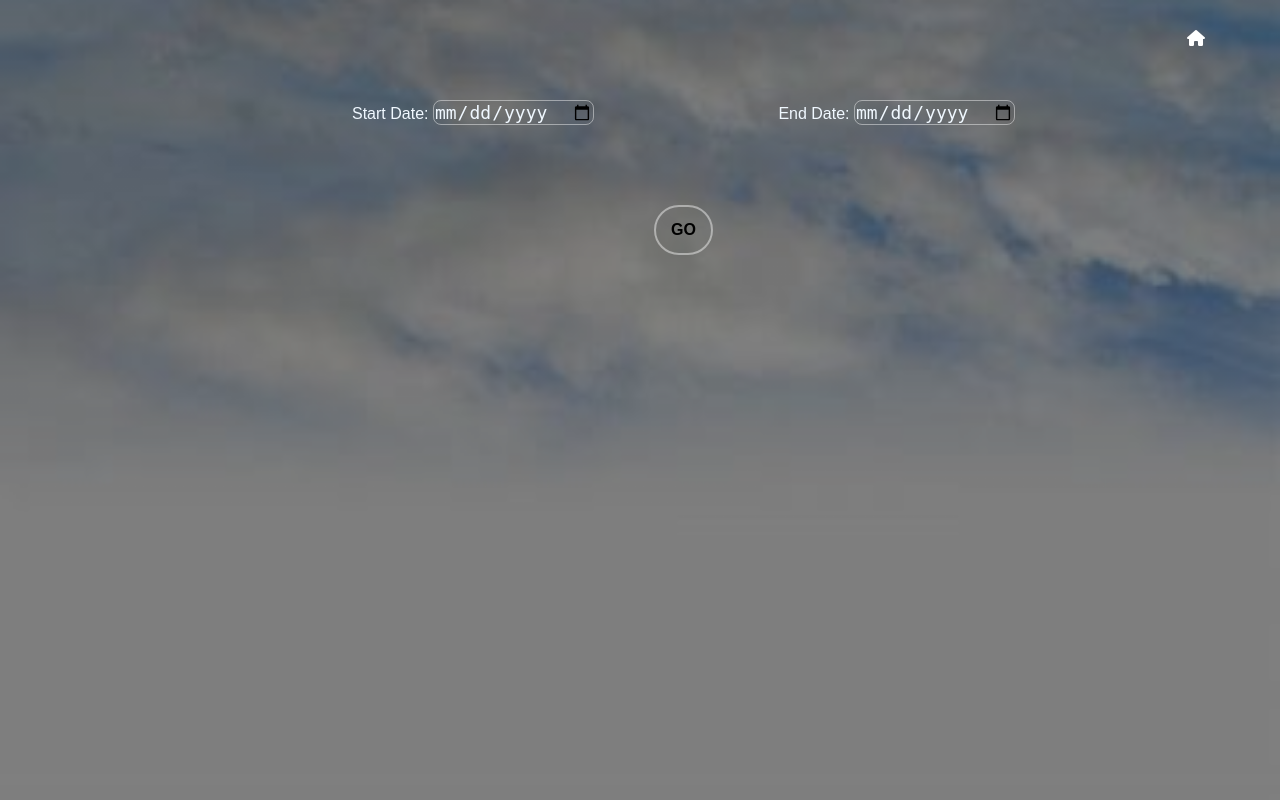
After one commit to Sanidhya-Maharia/pet-care-volunteer-platform, a Flask app: template Backend/templates/newsearch.html in a window 1280 px wide. The commit adds this page. Run offline with Flask 2, Linux system fonts and the light colour scheme; the template is opened without the code that fills it, so the values that code supplies are empty; some libraries are stand-ins or nearby versions.

Commit message:
frontend connected to backend
search, volunteer frontend connected to backend

```diff
--- a/Backend/app.py
+++ b/Backend/app.py
@@ -33,8 +33,7 @@ def signup():
     if request.method == 'POST':
         name = request.form['signupname']
         password = request.form['signuppass']
-        #password2 = request.form['signuprepass']
-        password2 = password
+        password2 = request.form['signuprepass']
         firstname = request.form['firstname']
         lastname = request.form['lastname']
         pincode = request.form['pincode']
@@ -53,6 +52,11 @@ def signup():
         if result2 == None:
             alert = "passwords don't match"
 
+        for x in List:
+            result3 = SignUp.check_not_null(x)
+            if result3 == None:
+                alert = "some fields were left empty"
+
         if alert == None:
             SignUp.updatelogindb(name, password)
             SignUp.updateprofiledb(name, firstname, lastname, pincode, city, phno, email)
@@ -70,11 +74,12 @@ def logout():
 
 @app.route("/volunteer",methods = ['POST', 'GET'])
 def volunteer():
+    username = session['name']
     if 'name' in session:
         if request.method == 'POST':
             start = request.form['sdate']
             end = request.form['edate']
-            pref = request.form['pref']
+            pref = request.form.get('pref')
             id = session['name']
             List = [start, end, pref]
 
@@ -88,14 +93,15 @@ def volunteer():
                 return redirect('/volunteer')
 
             Volunteer.check_for_existing(id, start, end, pref)
-            return "done"
+            return redirect("/")
 
-        return render_template('volunteer.html')
+        return render_template('testvol.html', username=username)
     else:
         return redirect('/login')
 
 @app.route("/search",methods = ['POST', 'GET'])
 def search():
+    display = None
     if 'name' in session:
         if request.method == 'POST':
             start = request.form['sdate']
@@ -107,9 +113,9 @@ def search():
                 if result1 == None:
                     return redirect('/search')
 
-            Search.getdata(start, end)
-            return "check console"
+            results = Search.getdata(start, end)
+            display = results
 
-        return render_template('search.html')
+        return render_template('newsearch.html', display=display)
     else:
         return redirect('/login')
--- a/Backend/static/css/newstyle.css
+++ b/Backend/static/css/newstyle.css
@@ -24,7 +24,6 @@ header {
 }
 .nav-area li {
 	display: inline-block;
-    float: right;
 }
 
 .nav-area li a {
@@ -45,8 +44,8 @@ header {
     place-items: center;
     text-align: center;
     background-size: cover;
-    margin-left: 180px;
-    padding-top: 330px;
+    margin-left: 100px;
+    padding-top: 100px;
     padding-left: 100px;
 }
 
@@ -87,3 +86,15 @@ button{
   button:hover{
     background: aliceblue;
 }
+
+.results{
+    color: white;
+    text-align: center;
+    margin-top: 30px;
+    font-size: large;
+    font-weight: 800;
+}
+
+.results p{
+    outline-style: solid;
+}
--- /dev/null
+++ b/Backend/templates/newsearch.html
@@ -0,0 +1,43 @@
+<!DOCTYPE html>
+<html lang="en">
+<head>
+    <meta charset="UTF-8">
+    <meta http-equiv="X-UA-Compatible" content="IE=edge">
+    <meta name="viewport" content="width=device-width, initial-scale=1.0">
+    <title>Search</title>
+    <!-- <link href="https://fonts.googleapis.com/css2?family=Poppins:wght@400;600;700;900&display=swap" rel="stylesheet"> -->
+    <!-- <link rel= "stylesheet" type= "text/css" href= "{{ url_for('static',filename='css/style1.css') }}"> -->
+    <script src="https://kit.fontawesome.com/29ecd4a282.js" crossorigin="anonymous"></script>
+    <link rel= "stylesheet" type= "text/css" href= "{{ url_for('static',filename='css/newstyle.css') }}">
+</head>
+<body>
+    <header>
+    <div class="wrapper">
+<ul class="nav-area">
+<li><a href="/"><i class="fa fa-home"></i></a></li>
+</ul>
+</div>
+<!-- <div class="welcome-text">
+        <h1>
+We care About<br><span>Your Pets</span></h1>
+<a href="/login">Get Started</a>
+    </div> -->
+        <div class="box">
+            <form action="/search" method="post">
+                <span>Start Date:     <input type="date" name="sdate"></span>
+                <span>End Date:      <input type="date" name="edate"></span><br>
+                <div class="btn"><button>GO</button></div>
+            </form>
+        </div>
+        <div class="results">
+            {% if display %}
+                {% for result in display %}
+                    <p>User: {{result["_id"]}}, Start date: {{result["start_date"]}}, End Date: {{result["end_date"]}}, Preference: {{result["preference"]}}</p>
+                    <br>
+                {% endfor %}
+            {% endif %}
+        </div>
+</header>
+
+</body>
+</html>
```
Also changed, not shown: Backend/static/css/style6.css (+18 -4 lines), Backend/templates/signuptest.html (+7 -3 lines), Backend/templates/testvol.html (+5 -5 lines), Database_Handler/handler.py (+5 -2 lines), Backend/static/vol.jpg.
